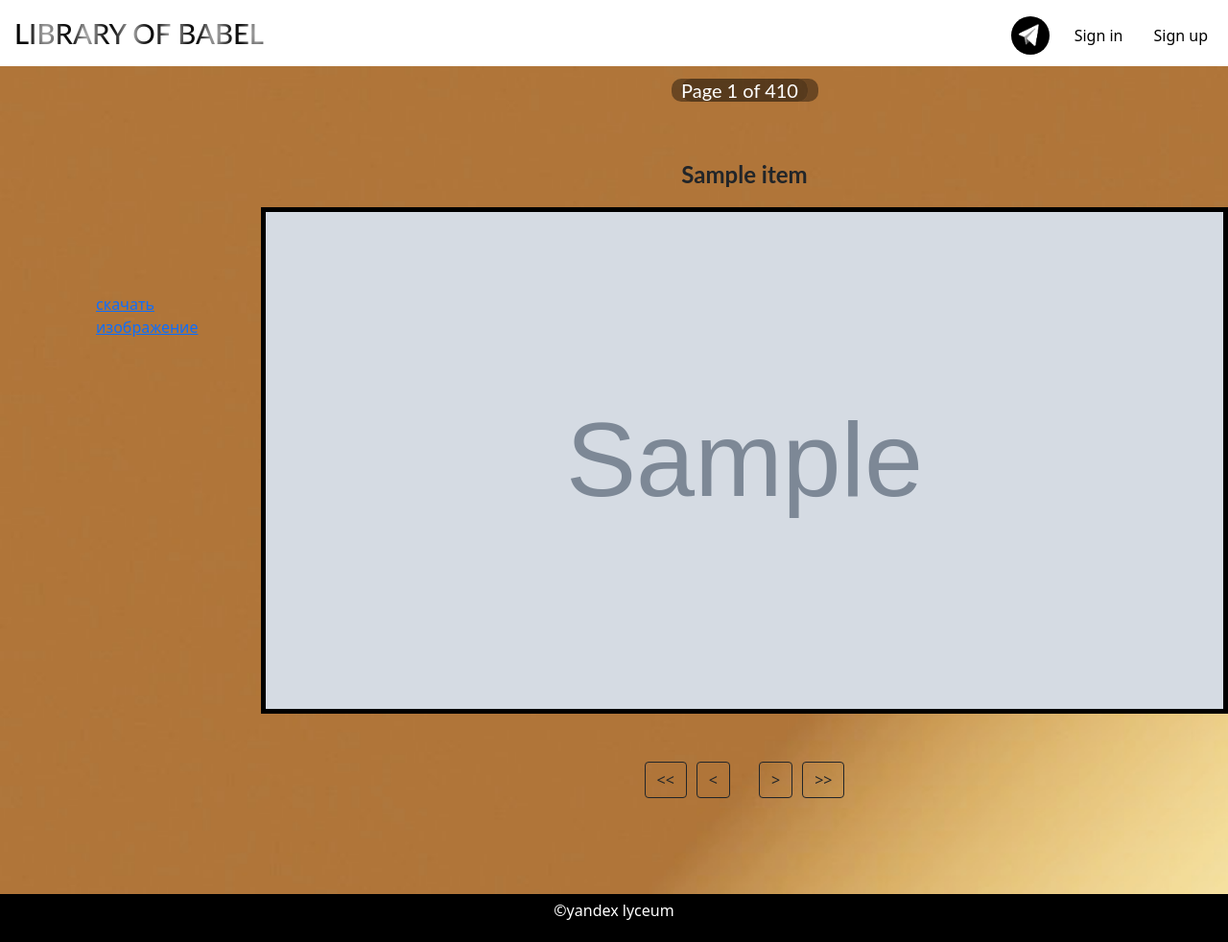
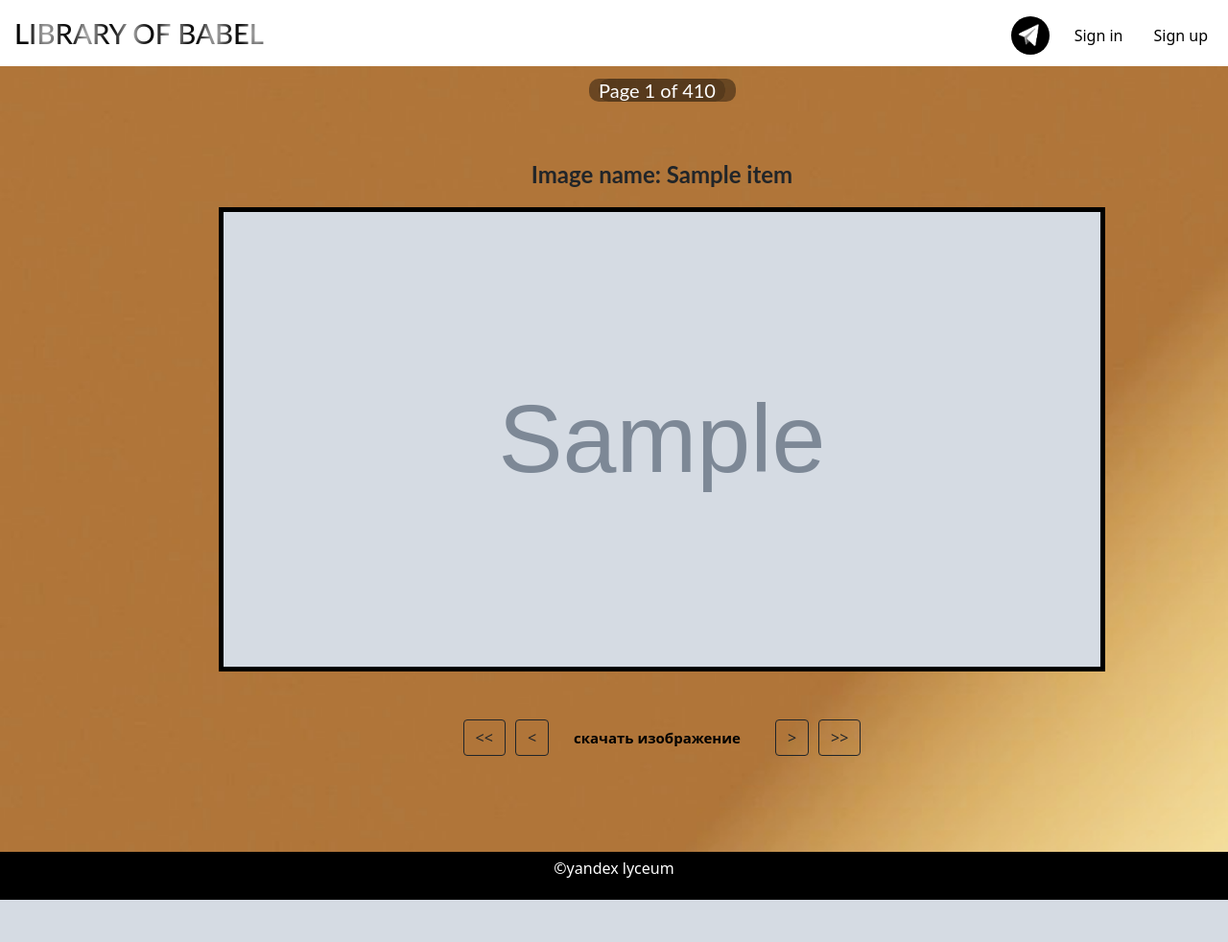
Before and after one commit to DaniilOrchikov/Babel, a Flask app: a page that uses templates/book.html in a window 1280 px wide. Shown: the whole page at 96% size. After the commit the page ends 938 px from the top, so only its background shows below. Run offline with Flask 2, Linux system fonts and the light colour scheme; tables that the repository leaves empty hold one stand-in row (values such as "Sample post"); grey boxes marked "Sample" are stand-in pictures; a database or web service that is not in the repository returns one stand-in record (values such as "Sample title"); data that the repository does not hold is empty.

Commit message:
1. finished book page style (book.html & css) 2. refactoring

```diff
--- a/app.py
+++ b/app.py
@@ -86,7 +86,7 @@ def browse():
 @app.route('/image<string:address>', methods=['POST', 'GET'])
 def image(address):
     """выбранная/случайная книга"""
-    scale = 2.4
+    scale = 2.2
     page = address.split("-")[-1]
     data = get(f'http://127.0.0.1:8080/api/page/a/{address}').json()
     if request.method == 'GET':
@@ -124,7 +124,7 @@ def random_book():
 @app.route('/search')
 def search():
     """страница с поиском картинки"""
-    return render_template('search.html', title='Поиск картинок')
+    return render_template('search.html', title='Поиск картинки')
 
 
 @app.route('/sign_up', methods=['GET', 'POST'])
--- a/static/css/style.css
+++ b/static/css/style.css
@@ -1,25 +1,20 @@
-.index-style {
+.height-style-percent {
+    height: 100%;
+}
+
+.height-style-vh {
     height: 100vh;
 }
 
-.info-style {
-    height: 100%;
-}
-
-.sign-in-style {
-    height: 100vh;
-}
-
-.book-style {
-    height: 100%;
+.search-book-style {
     background: url('/static/img/bg-book.jpg') no-repeat;
     background-size: 100%
 }
 
 .browse-style {
-    height: 100%;
     background: url('/static/img/bg-browse.jpg');
 }
+
 .sign-up-style {
     background: url('/static/img/bg_library.jpg') no-repeat;
     background-size: 100%;
@@ -124,12 +119,10 @@
 }
 
 .nav-link {
-    /*цвет ссылок навигици*/
     color: #000;
 }
 
 .nav-img {
-    /*картинки в панели навигации*/
     height: 39.9px;
     width: 40px;
 }
@@ -141,7 +134,6 @@
 
 .nav-link:hover {
     background: #000;
-    /* Цвет ссылки при наведении на нее курсора мыши */
     color: #fff;
 }
 
@@ -370,24 +362,14 @@ blockquote cite {
 
 .book-container {
     display: flex;
-    flex-direction: row;
-    justify-content: flex-start;
-    padding-left: 100px;
-    padding-bottom: 100px;
-}
-
-.book-container-right {
-    display: flex;
     flex-direction: column;
     justify-content: center;
     align-items: center;
-    margin-left: 10px;
+    padding-left: 100px;
+    padding-bottom: 100px;
 
 }
 
-.book-container-left {
-    padding-top: 20%;
-}
 
 .image-book-style {
     image-rendering: pixelated;
@@ -428,7 +410,7 @@ blockquote cite {
     flex-direction: row;
 }
 
-.book-next-page-style {
+.book-download-image {
     padding-left: 10px;
     padding-right: 20px;
 }
@@ -465,6 +447,15 @@ blockquote cite {
     padding-top: 8%;
 }
 
+.book-link {
+    font-weight: bold;
+    font-size: 15px;
+}
+
+.book-link:focus {
+    color: #fff;
+}
+
 @font-face {
     /* Гарнитура шрифта */
     font-family: 'Lato';
--- a/templates/account.html
+++ b/templates/account.html
@@ -1,3 +1,4 @@
 {% extends "base.html" %}
 {% block content %}
+<div></div>
 {% endblock %}
--- a/templates/book.html
+++ b/templates/book.html
@@ -1,23 +1,22 @@
 {% extends "base.html" %}
 {% block content %}
-<div class="book-style">
+<div class="search-book-style height-style-percent">
     <div class="book-container">
-        <div class="book-container-left"><a href="{{picture_name}}" download="{{name}}_{{number_page}}">скачать
-                изображение</a></div>
-        <div class="book-container-right">
         <div class="book-number-style">
             <p class="font-style book-number-p"><span> Page {{number_page}} of 410</span></p>
         </div>
         <div>
-                <p class="book-p font-style"><strong>{{name}}</strong></p>
+            <p class="book-p font-style"><strong>Image name: {{name}}</strong></p>
         </div>
-            <div><img width="{{ width }}px" height="{{ height }}px" class="image-book-style image-book-frame" src="{{picture_name}}"></div>
+        <div><img width="{{ width }}px" height="{{ height }}px" class="image-book-style image-book-frame"
+                src="{{picture_name}}"></div>
         <form method="post">
             <div class="book-next-page">
                 <button type="submit" class="btn btn-outline-dark" name="full-left"><<</button>
                 <div class="book-last-page-style"></div>
                 <button type="submit" class="btn btn-outline-dark" name="left"><</button>
-                    <div class="book-next-page-style"></div>
+                <div class="book-download-image"><a class="nav-link book-link" href="{{picture_name}}"
+                        download="{{name}}_{{number_page}}">скачать изображение</a></div>
                 <button type="submit" class="btn btn-outline-dark" name="right">></button>
                 <div class="book-last-page-style"></div>
                 <button type="submit" class="btn btn-outline-dark" name="full-right">>></button>
@@ -25,5 +24,4 @@
         </form>
     </div>
 </div>
-</div>
 {% endblock %}
--- a/templates/browse.html
+++ b/templates/browse.html
@@ -1,6 +1,6 @@
 {% extends "base.html" %}
 {% block content %}
-<div class="browse-style">
+<div class="browse-style height-style-percent">
     <div class="browse-content-gif"><img class="img-size browse-gif-size" src="static/img/cat-runs.gif"
             alt="кот куда-то бежит">
     </div>
--- a/templates/index.html
+++ b/templates/index.html
@@ -1,6 +1,6 @@
 {% extends "base.html" %}
 {% block content %}
-<div class="background-style index-style">
+<div class="background-style height-style-vh">
     <img class="img-size radius-style" src="static/img/book.gif" alt="книга">
     <div class="main-text"><p class="title">Вавилонская библиотека</p></div>
     <p class="link-located"><a class="text-style font-style link-style browse-page" href="/browse">Browse</a></p>
--- a/templates/info.html
+++ b/templates/info.html
@@ -1,6 +1,6 @@
 {% extends "base.html" %}
 {% block content %}
-<div class="background-style info-style">
+<div class="background-style height-style-percent">
     <div class="article-text font-style article-located">
         <p>
             <font size="6" color="#341d08">П</font>редставьте себе библиотеку,
--- a/templates/sign_in.html
+++ b/templates/sign_in.html
@@ -1,7 +1,7 @@
 {% extends "base.html" %}
 
 {% block content %}
-<div class="sign-in-style">
+<div class="height-style-vh">
     <div class="gif-sign-in-center"><img class="gif-sign-in" src="static/img/dog-reads-sleeps.gif"
             alt="собака опять что-то читает">
     </div>
```
Also changed, not shown: templates/search.html (+5 -9 lines). Lines whose indentation alone changed are shown as unchanged.
